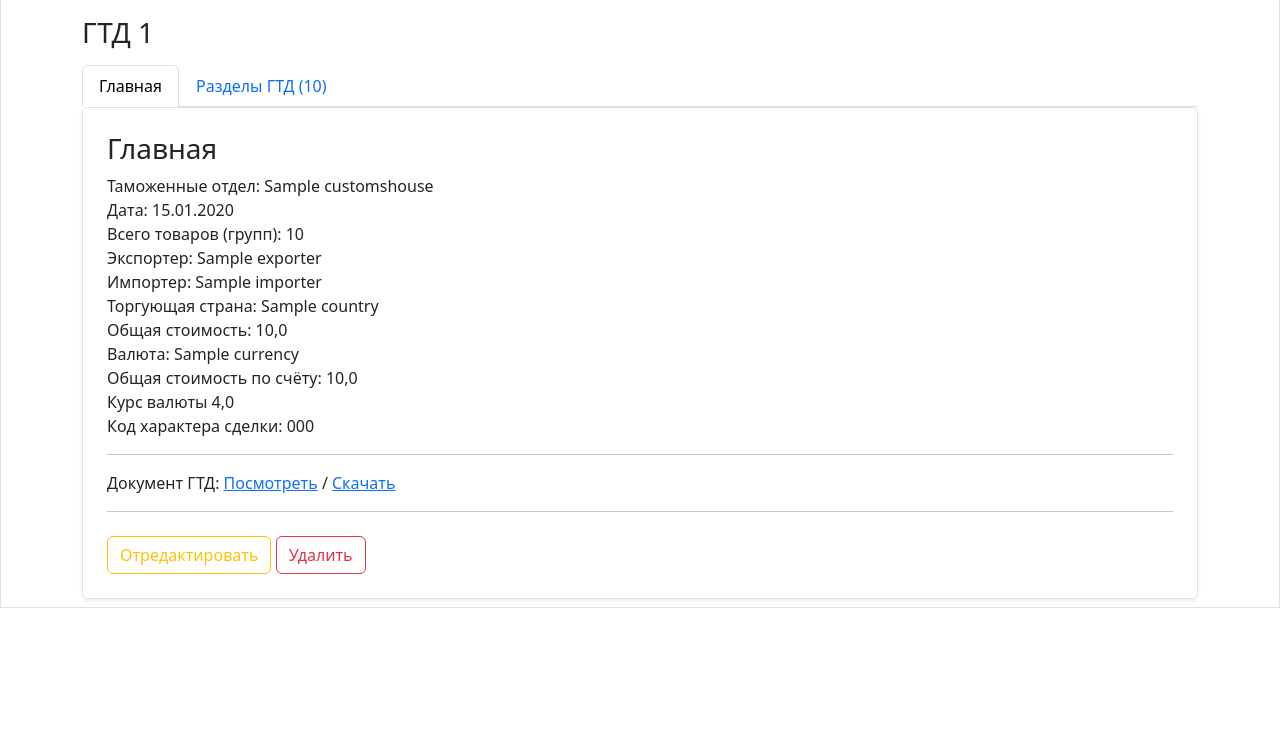
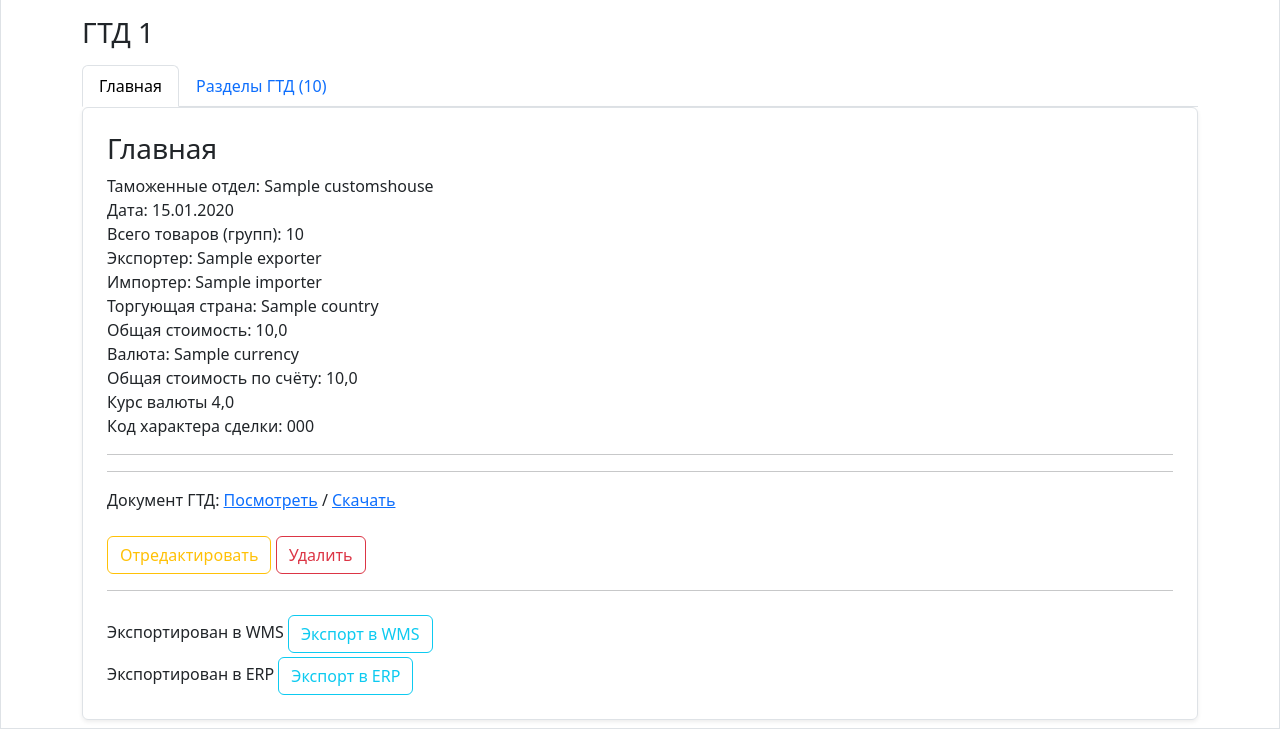
Before and after one commit to V-Antipovich/StudyBot, a Django app: page /documents/show_gtd/1 in a window 1280 px wide. Shown: the part 137-882 px from the top of the page. Before the commit the page ends 745 px from the top, so only its background shows below. Run offline with Django 4.2, Linux system fonts and the light colour scheme; tables that the repository leaves empty hold one stand-in row (values such as "Sample post"); parts of the project's set-up code (start-up, migrations or seed data) failed here and were passed over; some libraries are stand-ins or nearby versions.

Commit message:
wms export (no modal window)

```diff
--- a/customs_declarations_database/settings.py
+++ b/customs_declarations_database/settings.py
@@ -45,6 +45,7 @@ INSTALLED_APPS = [
     'django_extensions',
     'django_sorting_bootstrap',
     'xlsxwriter',
+    'xml',
 ]
 
 MIDDLEWARE = [
@@ -149,3 +150,6 @@ FILE_UPLOAD_HANDLERS = [
 EMAIL_BACKEND = 'django.core.mail.backends.smtp.EmailBackend'
 EMAIL_PORT = 1025
 SERVER_EMAIL = 'django@my-domain.com'
+
+
+USER_DIR = os.path.join(BASE_DIR, 'USER/')
--- a/main/models.py
+++ b/main/models.py
@@ -50,6 +50,8 @@ class GtdMain(models.Model):
                                     related_name='+', null=True, blank=True, on_delete=models.SET_NULL)
     last_edited_time = models.DateTimeField(verbose_name='Дата и время добавления/последнего редактирования',
                                             null=True, blank=True, auto_now=True)
+    exported_to_wms = models.BooleanField(verbose_name='Был выполнен экспорт в WMS?', default=False)
+    exported_to_erp = models.BooleanField(verbose_name='Был выполнен экспорт в ERP?', default=False)
 
     class Meta:
         verbose_name = 'Грузовая таможенная декларация'
@@ -356,10 +358,18 @@ class UploadGtd(models.Model):
 
 
 class UploadGtdFile(models.Model):
-    uploaded_gtd = models.ForeignKey('UploadGtd', on_delete=models.CASCADE, verbose_name='id партии загруженных ГТД')
+    uploaded_gtd = models.ForeignKey('UploadGtd', on_delete=models.CASCADE, related_name='+',
+                                     verbose_name='id партии загруженных ГТД')
     document = models.FileField(upload_to='gtd/')
     uploaded_at = models.DateTimeField(auto_now_add=True, null=True, blank=True)
 
     class Meta:
         verbose_name = 'Загруженный файл ГТД'
         verbose_name_plural = 'Загруженные файлы ГТД'
+
+
+class WmsExport(models.Model):
+    gtd = models.ForeignKey('GtdMain', on_delete=models.CASCADE, verbose_name='id ГТД', related_name='+')
+    comment = models.TextField(verbose_name='Комментарий', null=True, blank=True)
+    filename = models.CharField(verbose_name='Имя файла', max_length=255)
+    date = models.DateTimeField(auto_now_add=True)
--- a/main/templates/main/per_gtd.html
+++ b/main/templates/main/per_gtd.html
@@ -42,25 +42,37 @@
                         <hr>
                         {% if gtd.last_edited %}
                         <div>Последний добавил/редактировал: {{ gtd.last_edited.username }}</div>
+                        <hr>
                         {% endif %}
+                        <hr>
                         {% if gtd.gtd_file %}
                             {% url 'main:show_gtd_file' filename=gtd.gtd_file.document as file_url %}
                             <div>Документ ГТД: <a href="{{ file_url }}" target="_blank" >Посмотреть</a> / <a download href={{ file_url }}>Скачать</a> </div>
+
                         {% endif %}
-                        <hr>
                         <div class="mt-4">
                             <a class="btn btn-outline-warning" href="{% url 'main:update_gtd' pk=gtd.pk %}">Отредактировать</a>
                             <a class="btn btn-outline-danger" href="{% url 'main:delete_gtd' pk=gtd.pk %}">Удалить</a>
                         </div>
-                    <!--
-                        <div class="row">
-                            <div class="dropdown mt-4">
-                            <button class="btn btn-outline-danger">
-                                <a href="#"Удалить ГТД</a>
-                            </button>
+                        <hr>
+                        <div class="mt-4">
+                            <div class="mt-lg-1">
+                                {% if gtd.exported_to_wms %}
+                                    Экспортирован в WMS
+                                {% else %}
+                                    Экспорт в WMS не был выполнен
+                                {% endif %}
+                                <a class="btn btn-outline-info" href="{% url 'main:to_wms' pk=gtd.pk %}">Экспорт в WMS</a>
+                            </div>
+                            <div class="mt-lg-1">
+                                {% if gtd.exported_to_erp %}
+                                    Экспортирован в ERP
+                                {% else %}
+                                    Экспорт в ERP не был выполнен
+                                {% endif %}
+                                <a class="btn btn-outline-info">Экспорт в ERP</a>
+                            </div>
                         </div>
-                        </div> -->
-
                     </div>
                 </div>
             </div>
--- a/main/urls.py
+++ b/main/urls.py
@@ -1,7 +1,7 @@
 from django.urls import path
-from .views import index, upload_gtd, ShowGtdView, test_view, show_gtd_file, CDDLogin, CDDLogout, RegisterDoneView, \
+from .views import index, upload_gtd, ShowGtdView, show_gtd_file, CDDLogin, CDDLogout, RegisterDoneView, \
     handbook, GtdDetailView, update_gtd, GtdDeleteView, RegisterUserView, profile, update_gtd_good, update_gtd_group,\
-    eco_fee, eco_fee_xlsx
+    eco_fee, eco_fee_xlsx, to_wms
 
 
 app_name = 'main'
@@ -21,9 +21,10 @@ urlpatterns = [
     path('documents/update_gtd/<int:pk>', update_gtd, name='update_gtd'),
     path('documents/delete_gtd/<int:pk>', GtdDeleteView.as_view(), name='delete_gtd'),
     path('documents/show_gtd/file/<path:filename>', show_gtd_file, name='show_gtd_file'),
+    path('wms/<int:pk>', to_wms, name='to_wms'),
     path('documents/show_gtd/<int:pk>', GtdDetailView.as_view(), name='per_gtd'),
     path('documents/show_gtd', ShowGtdView.as_view(), name='show_gtd'),
     path('documents/upload_gtd', upload_gtd, name='upload_gtd'),
-    path('test', test_view, name='test'),
+    # path('test', test_view, name='test'),
     path('', index, name='index')
 ]
--- a/main/views.py
+++ b/main/views.py
@@ -2,7 +2,6 @@ from django.contrib.auth.views import LoginView, LogoutView
 from django.contrib.auth.mixins import LoginRequiredMixin
 from django.contrib.auth.decorators import login_required, user_passes_test
 from django.shortcuts import render, redirect
-from django.db import IntegrityError
 from django.urls import reverse_lazy, reverse
 from django.views.generic.list import ListView
 from django.views.generic.detail import DetailView
@@ -11,7 +10,7 @@ from django.views.generic.edit import CreateView, UpdateView, DeleteView
 from django.http import FileResponse, HttpResponse, HttpResponseRedirect
 from django.shortcuts import get_object_or_404
 from .forms import UploadGtdfilesForm, GtdUpdateForm, RegisterUserForm, GtdGoodUpdateForm, GtdGroupUpdateForm,\
-    CalendarDate
+    CalendarDate, WmsExportComment
 from .models import GtdMain, GtdGroup, GtdGood, UploadGtd, CustomsHouse, Exporter, Country, Currency, Importer, DealType,\
     Procedure, TnVed, Good, GoodsMark, GtdDocument, Document, TradeMark, Manufacturer, MeasureQualifier, DocumentType,\
     UploadGtdFile
@@ -19,17 +18,17 @@ from django.views.generic.edit import FormView
 import os
 from .utilities import parse_gtd, get_tnved_name
 from .models import RegUser
-from customs_declarations_database.settings import MEDIA_ROOT
+from customs_declarations_database.settings import MEDIA_ROOT, USER_DIR
 from customs_declarations_database.Constant import under
 import xlsxwriter
 import mimetypes
-from datetime import datetime
+from datetime import datetime, timedelta
 
 import xml.etree.ElementTree as ET
 
 
 # TODO: all todo in extra staff
-# Вспомогательные функции контроля доступа
+# Вспомогательные функции контроля доступа - проверка пользователя, является ли он суперпользователем
 def superuser_check(user):
     return user.is_superuser
 
@@ -144,7 +143,7 @@ def handbook(request):
                     needed_data = ''
                 # Если поле внешнего ключа, обращаемся к связанной модели и получаем данные оттуда
                 # Временная заглушка
-                #needed_data = getattr(field[2].filter(pk=getattr(obj, field[1]))[0], field[3])
+                #  needed_data = getattr(field[2].filter(pk=getattr(obj, field[1]))[0], field[3])
             else:
                 # В противном случае просто обращаемся к значению нужного поля
                 needed_data = getattr(obj, field[1])
@@ -164,16 +163,9 @@ def handbook(request):
 
 
 # Начальная страница
+# TODO: нормальный вид
 def index(request):
     return render(request, 'main/index.html')
-
-
-# Контроллер для тестовой странички
-def test_view(request):
-    context = {
-        'req': request.META #.get('HTTP_REFERER')
-    }
-    return render(request, 'main/test.html', context)
 
 
 # Список всех ГТД
@@ -191,7 +183,6 @@ class ShowGtdView(LoginRequiredMixin, ListView):
             logger.error('Some stupid person use not int for paginate_by')
             # pass # TODO: сделать что-то с заглушкой
         return self.paginate_by
-
 
 
 # Представление персональной страницы ГТД
@@ -246,7 +237,6 @@ def update_gtd_group(request, pk):
             'group': obj,
         }
         return render(request, 'main/update_gtd_group.html', context)
-
 
 
 # Редактировать товар из группы ГТД
@@ -367,6 +357,59 @@ def eco_fee_xlsx(request, filename):
 def show_gtd_file(request, filename):
     get_path = os.path.join(MEDIA_ROOT, str(filename))
     return HttpResponse(open(get_path, 'r', encoding='utf-8'), content_type='application/xml')
+
+
+# Представление для генерации xml-файла
+@login_required
+def to_wms(request, pk):
+    gtd = GtdMain.objects.filter(pk=pk)[0]
+    if request.method == 'POST':
+        form = WmsExportComment(request.POST)
+        if form.is_valid():
+            gtdId = gtd.gtdId.replace('/', '_')
+            gtd_date = gtd.date
+            comment = request.POST['comment']
+            goods = GtdGood.objects.filter(gtd_id=pk) #TODO: parse content
+
+            doc = ET.Element('DOC')
+            doc_in = ET.SubElement(doc, 'DOC_IN')
+            number = ET.SubElement(doc_in, 'NUMBER')
+            number.text = gtdId
+            date = ET.SubElement(doc_in, 'DATE')
+            date.text = gtd_date.strftime("%d-%m-%Y")
+            in_date = ET.SubElement(doc_in, 'IN_DATE')
+            in_date.text = (gtd_date + timedelta(days=5)).strftime("%d-%m-%Y T%HH-%MM-%SS")
+            description = ET.SubElement(doc_in, 'DSC')
+            description.text = comment
+            for good in goods:
+                content = ET.SubElement(doc_in, 'CONTENT')
+                code = ET.SubElement(content, 'CODE')
+                code.set('CODE_ID', good.good.marking)
+                count = ET.SubElement(code, 'CNT')
+                count.text = str(good.quantity)
+                unit_name = ET.SubElement(code, 'UNIT_NAME')
+                unit_name.text = good.qualifier.russian_symbol
+            # test_content = ET.SubElement(doc_in, 'TEST_CONTENT')
+            # test_content.text = ' '.join([good.good.marking for good in goods])
+
+            wms_data = ET.tostring(doc, encoding='utf-8', method='xml')
+            filename = f'{request.user.pk} {gtdId}.xml'
+            filepath = os.path.join(USER_DIR, 'wms/', filename)
+            with open(filepath, 'wb') as wms_file:
+                wms_file.write(wms_data)
+
+            gtd.exported_to_wms = True
+            gtd.save()
+            return redirect('main:per_gtd', pk=pk) # TODO: модальное окно bootstrap если уже имела место выгрузка
+
+    else:
+        form = WmsExportComment()
+
+        context = {
+            'form': form,
+            'gtd': gtd,
+        }
+        return render(request, 'main/wms.html', context)
 
 
 class CDDLogin(LoginView):
```
Also changed, not shown: main/forms.py (+15 -15 lines), main/templates/main/wms.html (added, +17 -0 lines), main/utilities.py (+6 -2 lines), main/migrations/0068_gtdmain_exported_to_erp_gtdmain_exported_to_wms.py (added), main/migrations/0069_alter_uploadgtdfile_uploaded_gtd_wmsexport.py (added).
